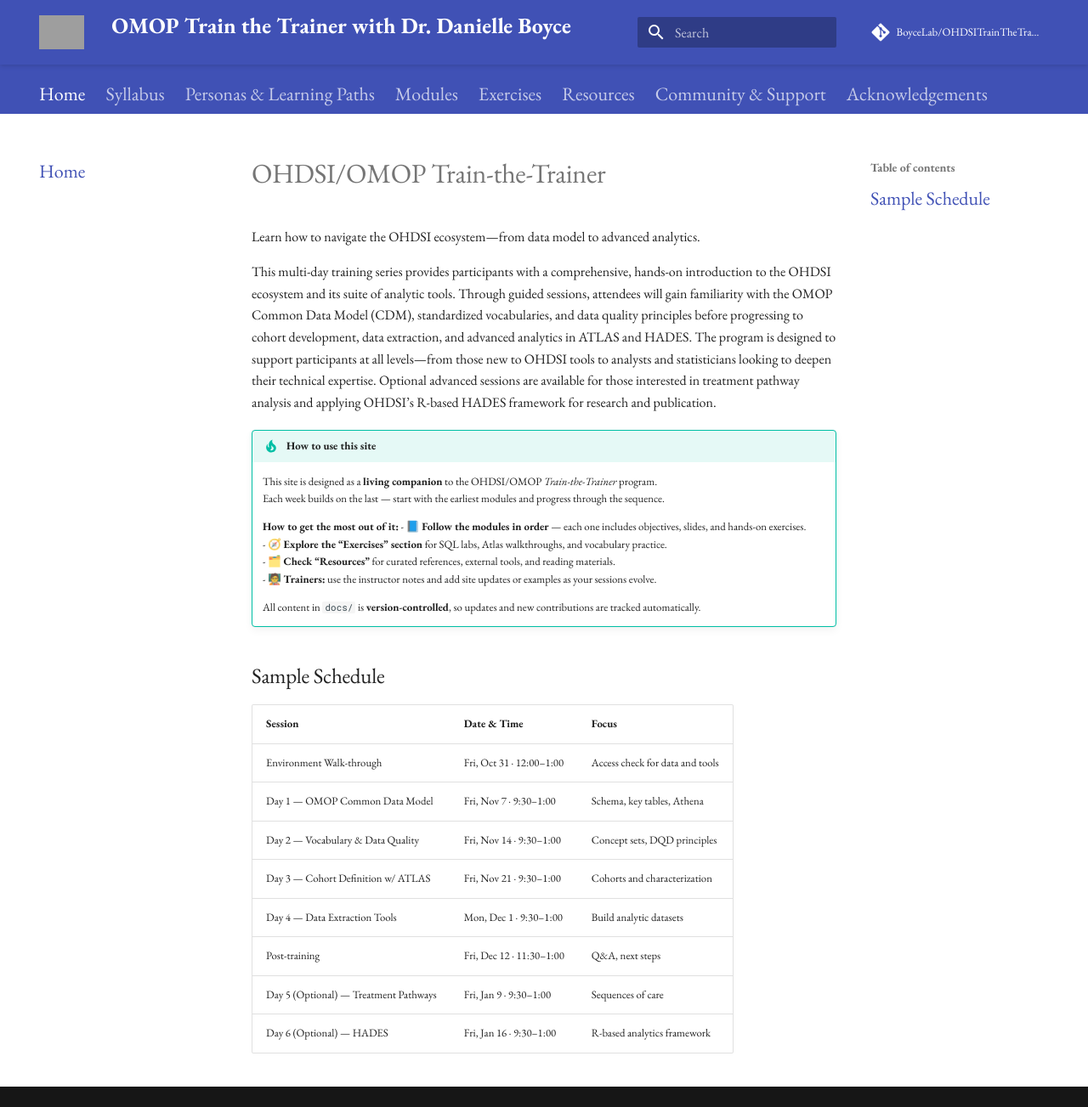
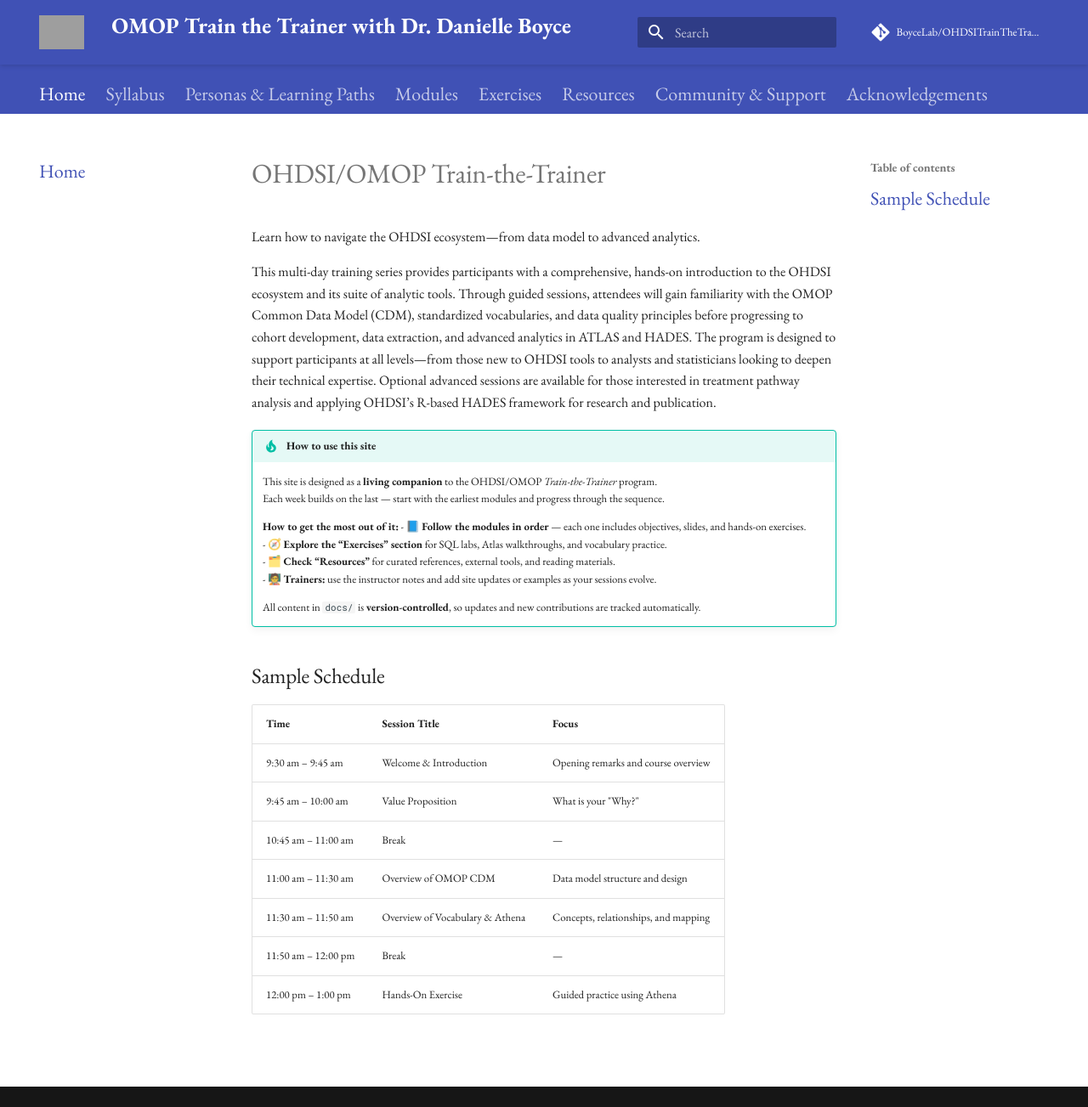
Before and after one commit to BoyceLab/OHDSITrainTheTrainer-6WK, an MkDocs documentation site: the page built from docs/index.md, in a window 1280 px wide and 1303 px high. Shown: the whole window at 85% size. Built offline with MkDocs 1.6.1 and Material for MkDocs 9.7.7, drawn with Linux system fonts in a browser that asks for light colours; comment, search, counter and statistics services are not loaded; grey boxes are pictures that could not be loaded.

Commit message:
Update index.md

```diff
--- a/docs/index.md
+++ b/docs/index.md
@@ -20,13 +20,12 @@
 
 ## Sample Schedule
 
-| Session | Date & Time | Focus |
+| Time | Session Title | Focus |
 | --- | --- | --- |
-| Environment Walk-through | Fri, Oct 31 · 12:00–1:00 | Access check for data and tools |
-| Day 1 — OMOP Common Data Model | Fri, Nov 7 · 9:30–1:00 | Schema, key tables, Athena |
-| Day 2 — Vocabulary & Data Quality | Fri, Nov 14 · 9:30–1:00 | Concept sets, DQD principles |
-| Day 3 — Cohort Definition w/ ATLAS | Fri, Nov 21 · 9:30–1:00 | Cohorts and characterization |
-| Day 4 — Data Extraction Tools | Mon, Dec 1 · 9:30–1:00 | Build analytic datasets |
-| Post-training | Fri, Dec 12 · 11:30–1:00 | Q&A, next steps |
-| Day 5 (Optional) — Treatment Pathways | Fri, Jan 9 · 9:30–1:00 | Sequences of care |
-| Day 6 (Optional) — HADES | Fri, Jan 16 · 9:30–1:00 | R-based analytics framework |
+| 9:30 am – 9:45 am | Welcome & Introduction | Opening remarks and course overview |
+| 9:45 am – 10:00 am | Value Proposition | What is your "Why?" |
+| 10:45 am – 11:00 am | Break | — |
+| 11:00 am – 11:30 am | Overview of OMOP CDM | Data model structure and design |
+| 11:30 am – 11:50 am | Overview of Vocabulary & Athena | Concepts, relationships, and mapping |
+| 11:50 am – 12:00 pm | Break | — |
+| 12:00 pm – 1:00 pm | Hands-On Exercise | Guided practice using Athena |
```
